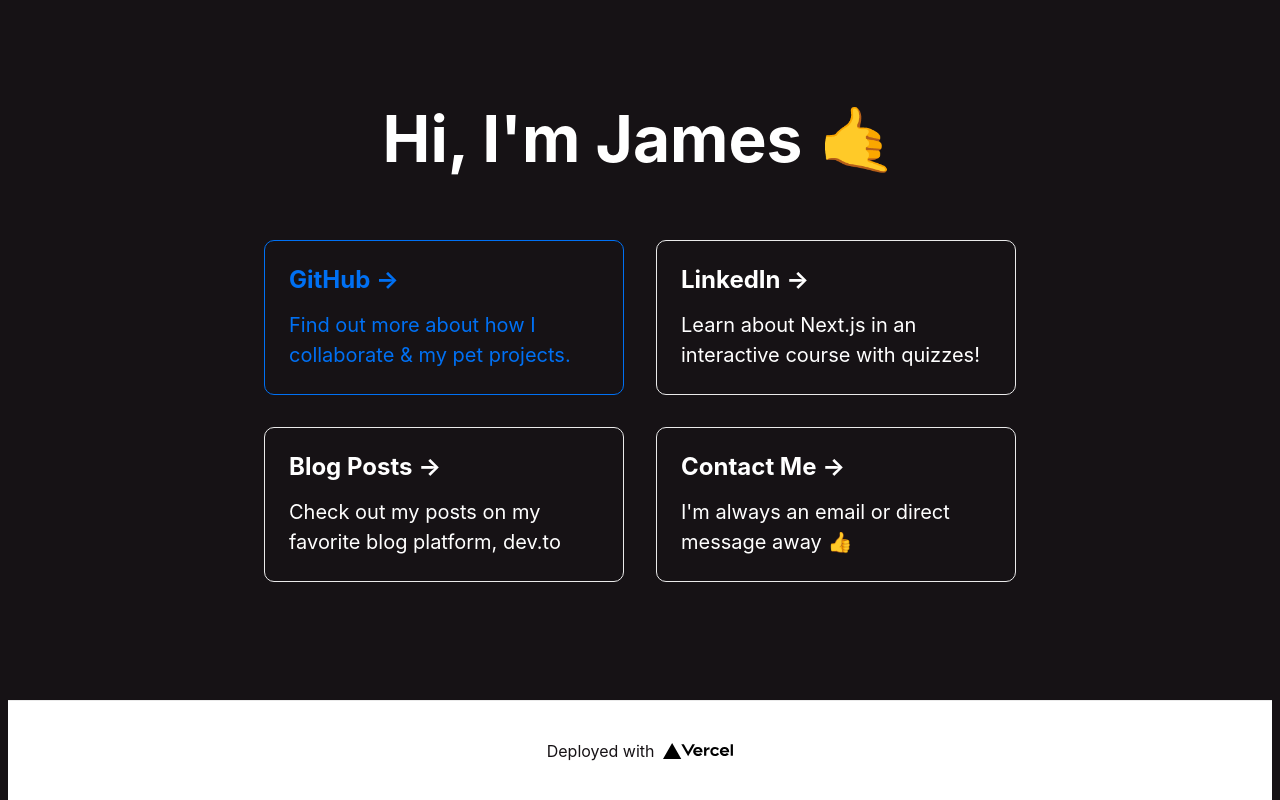
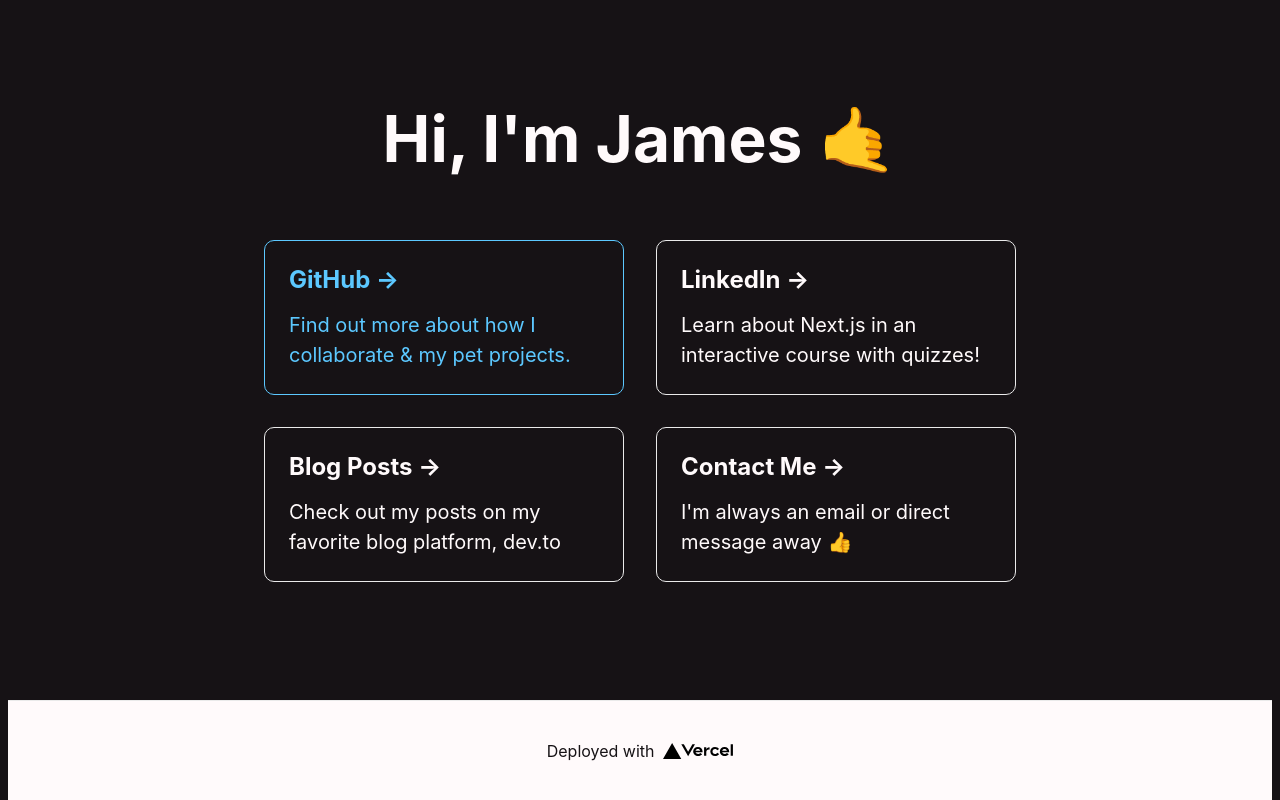
Before and after one commit to jimboslicethat/folio, a Next.js app: page / in a window 1280 px wide. In both pictures the pointer is over the link 444 px from the left and 317 px from the top of the page. Built offline with nearby package versions, Linux system fonts and the light colour scheme.

Commit message:
Add an initial color scheme

```diff
--- a/styles/Home.module.css
+++ b/styles/Home.module.css
@@ -19,7 +19,7 @@
 .footer {
   width: 100%;
   height: 100px;
-  background-color: #fff;
+  background-color: #fffafb;
   color: #161215;
   border-top: 1px solid #eaeaea;
   display: flex;
@@ -97,8 +97,8 @@
 .card:hover,
 .card:focus,
 .card:active {
-  color: #0070f3;
-  border-color: #0070f3;
+  color: #5cc8ff;
+  border-color: #5cc8ff;
 }
 
 .card h3 {
--- a/styles/globals.css
+++ b/styles/globals.css
@@ -5,7 +5,7 @@ body {
   font-family: -apple-system, BlinkMacSystemFont, Segoe UI, Roboto, Oxygen,
     Ubuntu, Cantarell, Fira Sans, Droid Sans, Helvetica Neue, sans-serif;
   background-color: #161215;
-  color: #fff;
+  color: #fffafb;
 }
 
 a {
```
Also changed, not shown: 1 other file (tests, documents, lock files or other folders).
